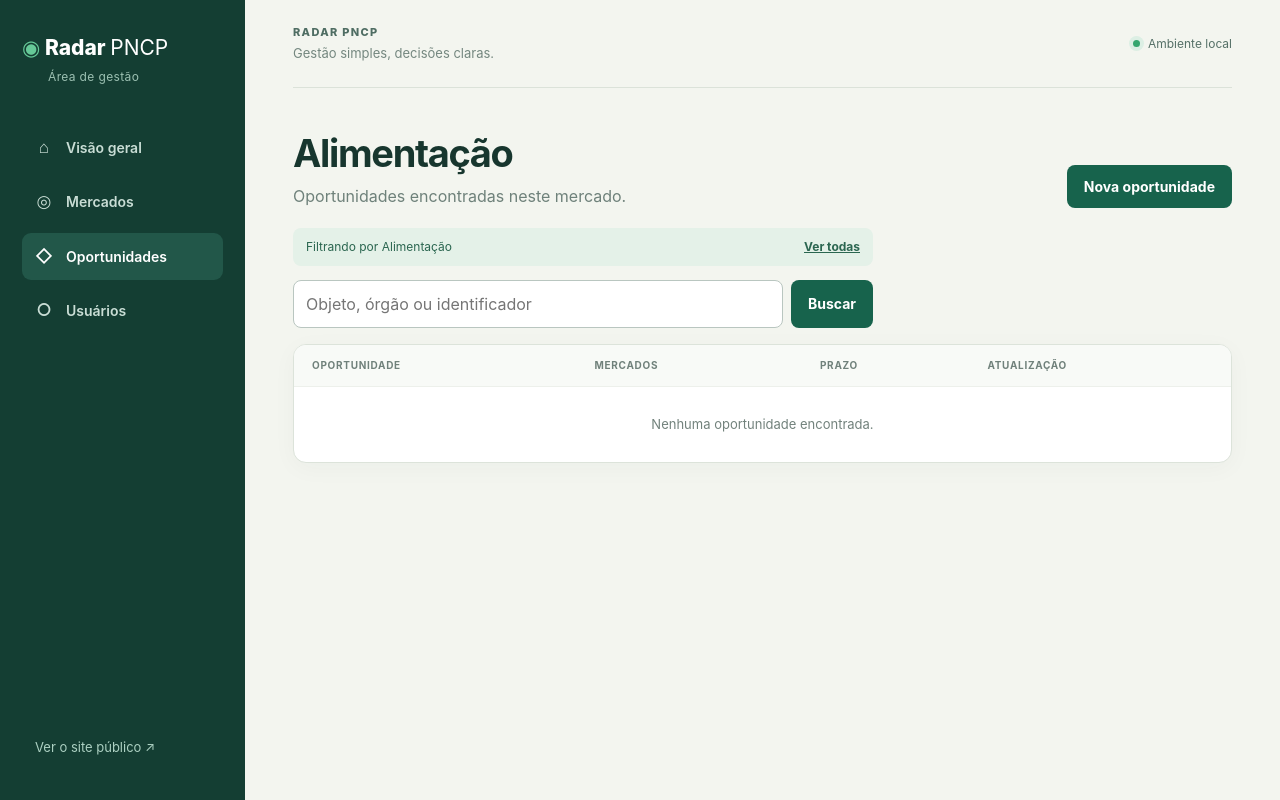
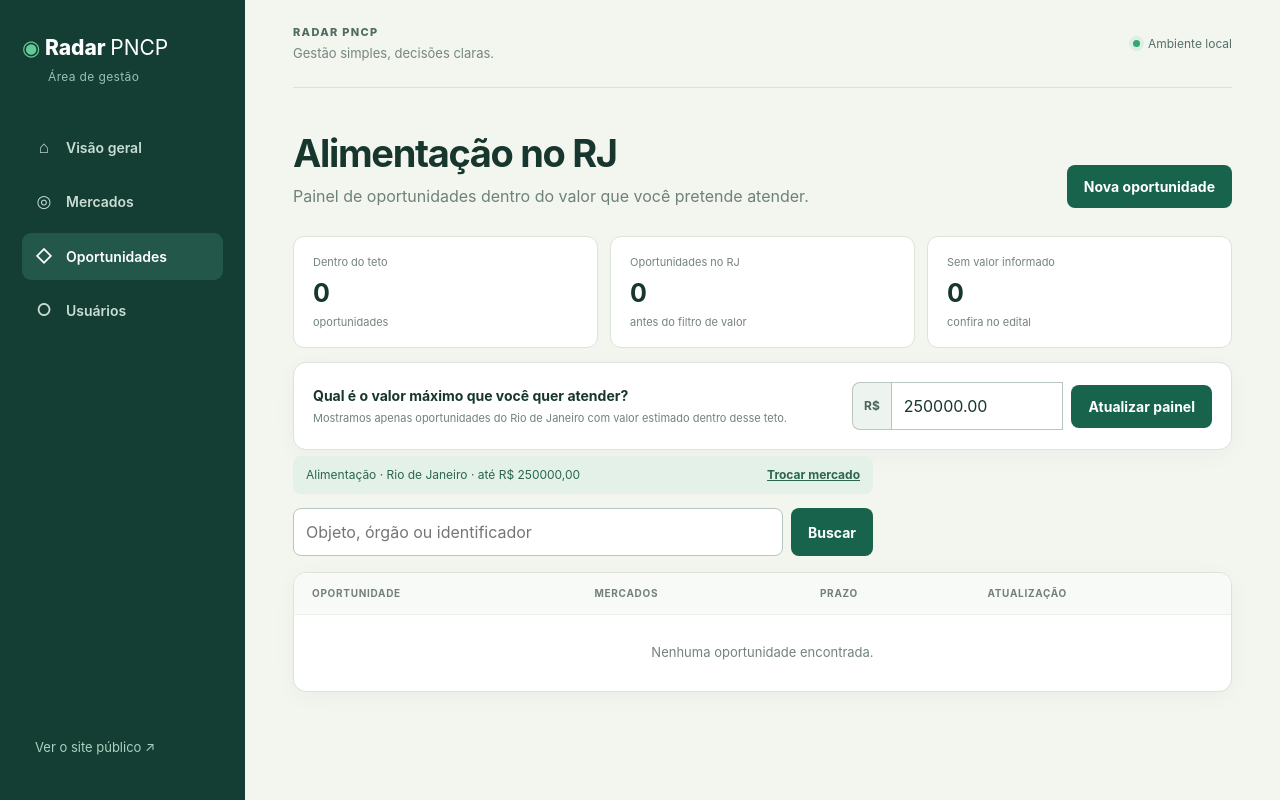
Before and after one commit to araujovito/contratinho, a Django app: page /admin/oportunidades/?mercado=alimentacao in a window 1280 px wide. Run offline with Django 4.2, Linux system fonts and the light colour scheme; data comes from the database, SQL or seed files in the repository; data that the repository does not hold is empty; parts of the project's set-up code (start-up, migrations or seed data) failed here and were passed over.

Commit message:
feat: cria painel de mercado com teto e filtro do RJ

```diff
--- a/radar_pncp/web/admin_views.py
+++ b/radar_pncp/web/admin_views.py
@@ -1,3 +1,5 @@
+from decimal import Decimal, InvalidOperation
+
 from django.contrib import messages
 from django.contrib.auth import get_user_model
 from django.contrib.auth.decorators import user_passes_test
@@ -64,10 +66,22 @@ def opportunities(request):
     query = request.GET.get("q", "").strip()
     market_slug = request.GET.get("mercado", "").strip()
     selected_market = None
+    value_ceiling = None
+    market_stats = None
     items = Opportunity.objects.prefetch_related("markets")
     if market_slug:
         selected_market = get_object_or_404(Market, slug=market_slug)
-        items = items.filter(markets=selected_market)
+        items = items.filter(markets=selected_market, uf="RJ")
+        raw_ceiling = request.GET.get("valor_maximo", "250000").strip().replace(",", ".")
+        try:
+            value_ceiling = max(Decimal("0"), Decimal(raw_ceiling))
+        except InvalidOperation:
+            value_ceiling = Decimal("250000")
+        market_stats = {
+            "total_rj": items.count(),
+            "without_value": items.filter(value__isnull=True).count(),
+        }
+        items = items.filter(value__lte=value_ceiling)
     if query:
         items = items.filter(
             Q(title__icontains=query) | Q(agency__icontains=query) | Q(pncp_id__icontains=query)
@@ -81,6 +95,8 @@ def opportunities(request):
             "page": page,
             "query": query,
             "selected_market": selected_market,
+            "value_ceiling": value_ceiling,
+            "market_stats": market_stats,
         },
     )
 
--- a/radar_pncp/web/static/radar/management.css
+++ b/radar_pncp/web/static/radar/management.css
@@ -126,6 +126,17 @@ td strong, td small { display: block; }
 td small { margin-top: 3px; color: #788983; font-size: 11px; }
 .pill { display: inline-block; margin: 2px; padding: 3px 7px; border-radius: 20px; background: #e8f2eb; color: #2d6752; font-size: 10px; }
 .muted { color: #83918c; }
+.market-summary { display: grid; grid-template-columns: repeat(3, minmax(0, 1fr)); gap: 12px; margin-bottom: 14px; }
+.market-summary article { padding: 17px 19px; background: #fff; border: 1px solid #dce3da; border-radius: 11px; }
+.market-summary span, .market-summary small { display: block; color: #73847e; font-size: 11px; }
+.market-summary strong { display: block; margin: 5px 0 1px; font-size: 25px; }
+.market-filter { display: flex; align-items: center; justify-content: space-between; gap: 28px; margin-bottom: 14px; padding: 19px; }
+.market-filter label { display: block; font-size: 14px; font-weight: 750; }
+.market-filter p { margin: 4px 0 0; color: #71827b; font-size: 11px; }
+.money-input { display: flex; align-items: center; flex: 0 0 360px; }
+.money-input span { align-self: stretch; display: grid; place-items: center; padding: 0 11px; border: 1px solid #b9c6c0; border-right: 0; border-radius: 8px 0 0 8px; background: #edf3ee; color: #47665a; font-size: 12px; font-weight: 700; }
+.money-input input { border-radius: 0; }
+.money-input button { margin-left: 8px; white-space: nowrap; }
 .filter-note { display: flex; justify-content: space-between; max-width: 580px; margin: -8px 0 14px; padding: 10px 13px; border-radius: 8px; background: #e4f1e8; color: #2b6650; font-size: 12px; }
 .filter-note a { font-weight: 700; }
 .pagination { display: flex; justify-content: center; align-items: center; gap: 18px; padding: 22px; font-size: 13px; }
@@ -162,12 +173,15 @@ textarea { resize: vertical; }
   main { margin-left: 0; padding: 0 20px 40px; }
   .metrics { grid-template-columns: repeat(2, 1fr); }
   .dashboard-grid, .cards-grid { grid-template-columns: 1fr; }
+  .market-filter { align-items: stretch; flex-direction: column; gap: 15px; }
+  .money-input { flex-basis: auto; }
 }
 @media (max-width: 560px) {
   .topbar { height: 72px; }
   .today, .status { display: none; }
   .page-heading { align-items: start; flex-direction: column; padding-top: 30px; }
   .metrics { grid-template-columns: 1fr 1fr; }
+  .market-summary { grid-template-columns: 1fr; }
   .metrics a { padding: 16px; }
   .field ul:not(.errorlist) { grid-template-columns: 1fr; }
 }
--- a/radar_pncp/web/templates/management/opportunities.html
+++ b/radar_pncp/web/templates/management/opportunities.html
@@ -1,12 +1,24 @@
 {% extends 'management/base.html' %}
 {% block title %}Oportunidades{% endblock %}
 {% block content %}
-<section class="page-heading"><div><h1>{% if selected_market %}{{ selected_market.name }}{% else %}Oportunidades{% endif %}</h1><p>{% if selected_market %}Oportunidades encontradas neste mercado.{% else %}Revise o catálogo que aparece para os usuários.{% endif %}</p></div><a class="primary" href="{% url 'admin_opportunity_create' %}">Nova oportunidade</a></section>
-{% if selected_market %}<div class="filter-note"><span>Filtrando por {{ selected_market.name }}</span><a href="{% url 'admin_opportunities' %}">Ver todas</a></div>{% endif %}
-<form class="search" method="get">{% if selected_market %}<input type="hidden" name="mercado" value="{{ selected_market.slug }}">{% endif %}<label for="q">Buscar no catálogo</label><div><input id="q" name="q" value="{{ query }}" placeholder="Objeto, órgão ou identificador"><button>Buscar</button></div></form>
+<section class="page-heading"><div><h1>{% if selected_market %}{{ selected_market.name }} no RJ{% else %}Oportunidades{% endif %}</h1><p>{% if selected_market %}Painel de oportunidades dentro do valor que você pretende atender.{% else %}Revise o catálogo que aparece para os usuários.{% endif %}</p></div><a class="primary" href="{% url 'admin_opportunity_create' %}">Nova oportunidade</a></section>
+{% if selected_market %}
+<section class="market-summary" aria-label="Resumo do mercado">
+  <article><span>Dentro do teto</span><strong>{{ page.paginator.count }}</strong><small>oportunidades</small></article>
+  <article><span>Oportunidades no RJ</span><strong>{{ market_stats.total_rj }}</strong><small>antes do filtro de valor</small></article>
+  <article><span>Sem valor informado</span><strong>{{ market_stats.without_value }}</strong><small>confira no edital</small></article>
+</section>
+<form class="market-filter panel" method="get">
+  <input type="hidden" name="mercado" value="{{ selected_market.slug }}">
+  <div><label for="valor_maximo">Qual é o valor máximo que você quer atender?</label><p>Mostramos apenas oportunidades do Rio de Janeiro com valor estimado dentro desse teto.</p></div>
+  <div class="money-input"><span>R$</span><input id="valor_maximo" name="valor_maximo" type="number" min="0" step="1000" value="{{ value_ceiling|stringformat:'.2f' }}"><button>Atualizar painel</button></div>
+</form>
+<div class="filter-note"><span>{{ selected_market.name }} · Rio de Janeiro · até R$ {{ value_ceiling|floatformat:2 }}</span><a href="{% url 'admin_markets' %}">Trocar mercado</a></div>
+{% endif %}
+<form class="search" method="get">{% if selected_market %}<input type="hidden" name="mercado" value="{{ selected_market.slug }}"><input type="hidden" name="valor_maximo" value="{{ value_ceiling|stringformat:'.2f' }}">{% endif %}<label for="q">Buscar no catálogo</label><div><input id="q" name="q" value="{{ query }}" placeholder="Objeto, órgão ou identificador"><button>Buscar</button></div></form>
 <div class="panel table-wrap"><table><thead><tr><th>Oportunidade</th><th>Mercados</th><th>Prazo</th><th>Atualização</th></tr></thead><tbody>
 {% for item in page %}<tr><td><a href="{% url 'admin_opportunity_edit' item.pk %}"><strong>{{ item.title|truncatechars:75 }}</strong><small>{{ item.agency }} · {{ item.uf|default:'—' }}</small></a></td><td>{% for market in item.markets.all %}<span class="pill">{{ market.name }}</span>{% empty %}<span class="muted">Sem mercado</span>{% endfor %}</td><td>{{ item.deadline|date:'d/m/Y'|default:'Não informado' }}</td><td>{{ item.fetched_at|date:'d/m/Y H:i' }}</td></tr>
 {% empty %}<tr><td colspan="4" class="empty">Nenhuma oportunidade encontrada.</td></tr>{% endfor %}
 </tbody></table></div>
-{% if page.has_other_pages %}<nav class="pagination" aria-label="Paginação">{% if page.has_previous %}<a href="?q={{ query|urlencode }}{% if selected_market %}&mercado={{ selected_market.slug|urlencode }}{% endif %}&page={{ page.previous_page_number }}">Anterior</a>{% endif %}<span>{{ page.number }} de {{ page.paginator.num_pages }}</span>{% if page.has_next %}<a href="?q={{ query|urlencode }}{% if selected_market %}&mercado={{ selected_market.slug|urlencode }}{% endif %}&page={{ page.next_page_number }}">Próxima</a>{% endif %}</nav>{% endif %}
+{% if page.has_other_pages %}<nav class="pagination" aria-label="Paginação">{% if page.has_previous %}<a href="?q={{ query|urlencode }}{% if selected_market %}&mercado={{ selected_market.slug|urlencode }}&valor_maximo={{ value_ceiling }}{% endif %}&page={{ page.previous_page_number }}">Anterior</a>{% endif %}<span>{{ page.number }} de {{ page.paginator.num_pages }}</span>{% if page.has_next %}<a href="?q={{ query|urlencode }}{% if selected_market %}&mercado={{ selected_market.slug|urlencode }}&valor_maximo={{ value_ceiling }}{% endif %}&page={{ page.next_page_number }}">Próxima</a>{% endif %}</nav>{% endif %}
 {% endblock %}
```
Also changed, not shown: tests/test_web.py (+23 -0 lines).
